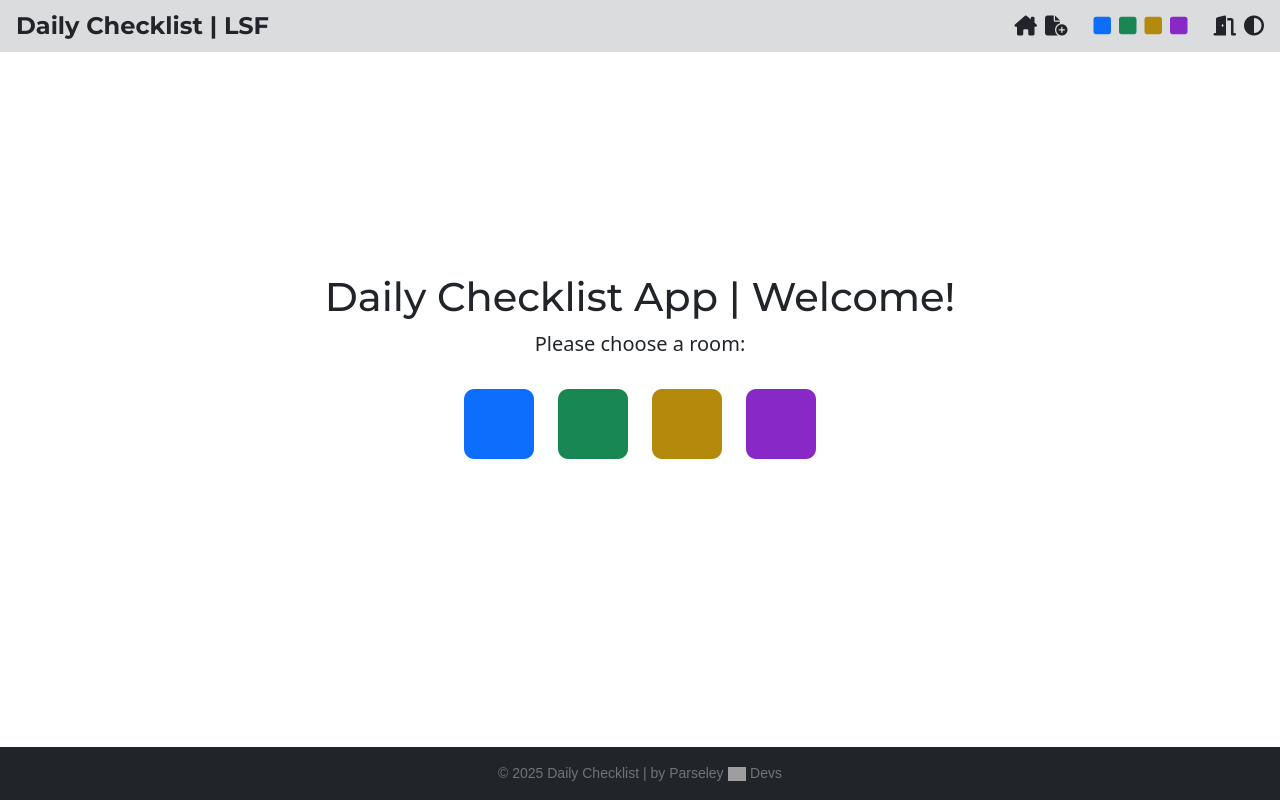
After one commit to grayspacecoding/Daycare-Checklist, a CodeIgniter 4 app: the page made by app/Views/intro.php in a window 1280 px wide. The commit adds this page. Run offline with PHP 8.4 and a stand-in for CodeIgniter, Linux system fonts and the light colour scheme; the template is opened without the code that fills it, so the values that code supplies are empty; some libraries are stand-ins or nearby versions; some web fonts are replaced; grey boxes are pictures that could not be loaded.

Commit message:
QoL updates

```diff
--- a/app/Views/emu.php
+++ b/app/Views/emu.php
@@ -59,7 +59,7 @@
         <div style="min-height: 100vh;" class="d-flex flex-column">
             <header class="d-flex justify-content-between align-items-center py-2 px-3 bg-secondary bg-opacity-25">
                 <div class="fs-4 fw-bold font-montserrat">
-                    Daily Checklist | LSF
+                    <span class="d-none d-sm-inline">Daily Checklist | </span>LSF
                     <span class="fw-normal" data-room-indicator></span>
                 </div>
                 <div class="d-flex gap-2 fs-5">
--- /dev/null
+++ b/app/Views/intro.php
@@ -0,0 +1,15 @@
+
+<?= $this->extend('emu') . $this->section('content') ?>
+<div class="d-flex justify-content-center align-items-center flex-column" style="height: 80vh;">
+    <h1 class="text-center font-montserrat">Daily Checklist App | Welcome!</h1>
+    <p class="lead">Please choose a room:</p>
+    <div class="d-flex gap-4 display-1">
+        <? foreach(['blue', 'green', 'yellow', 'purple'] as $color): ?>
+        <span data-thisisa-tooltip title="<?= ucfirst($color) ?> Room"><i role="button" onclick="document.dispatchEvent(new CustomEvent('room.change', {detail: '<?= $color ?>'}))" class="fa-solid fa-square text-<?= $color ?>"></i></span>
+        <? endforeach ?>
+    </div>
+</div>
+<script>
+    document.addEventListener('room.changed', () => {window.location.reload();});
+</script>
+<?= $this->endSection() ?>
--- a/app/Views/uimods/setroom.js
+++ b/app/Views/uimods/setroom.js
@@ -32,7 +32,7 @@ document.addEventListener('room.changed', event => {
     changeRoomIndicator(event.detail);
 });
 
-document.addEventListener('room.exited', () =>{window.location.reload();});
+document.addEventListener('room.exited', () =>{window.location.href = '/';});
 
 document.addEventListener('room.exit', event => {
     fetch('/sessionmods/exitroom', {method: 'POST'})
```
Also changed, not shown: app/Controllers/Home.php (+2 -5 lines), app/Views/finished.php (deleted), app/Views/single.php (added).
